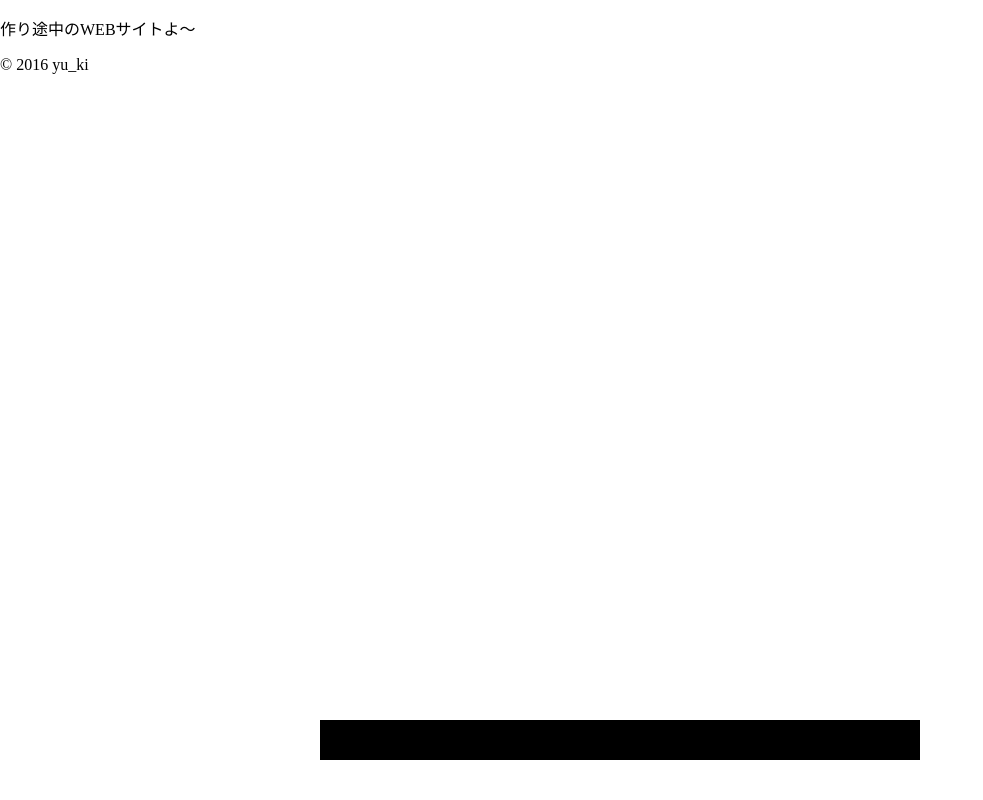
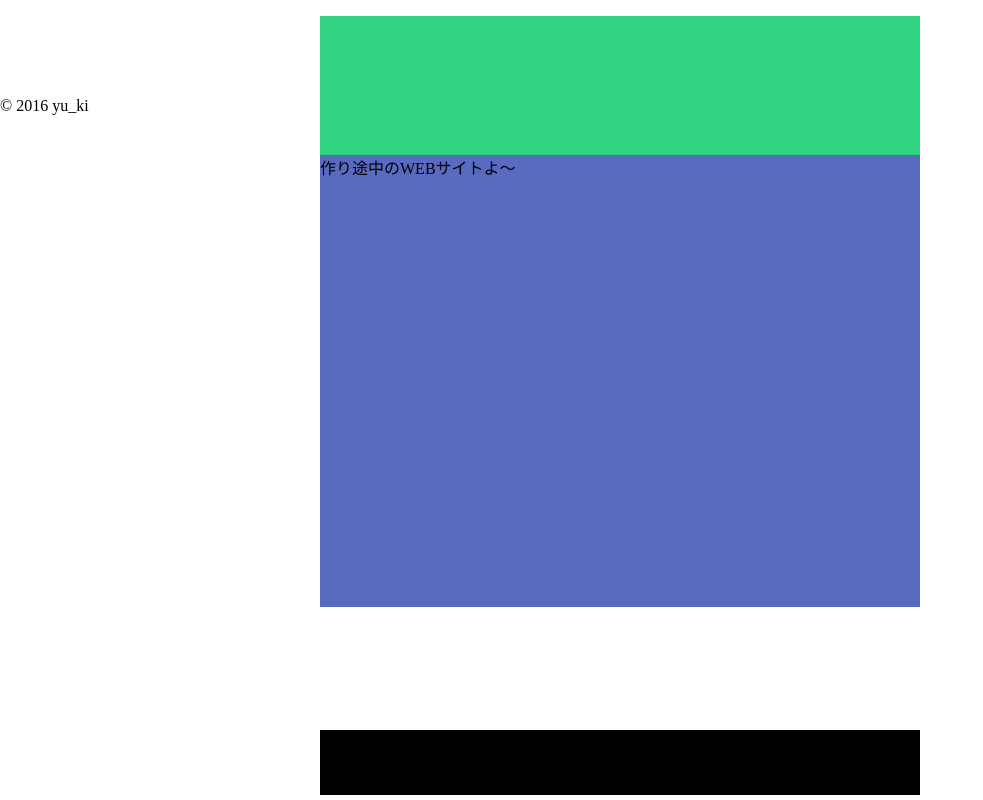
Before and after one commit to yuki9/yuki9.github.io, a plain HTML site: page index.html in a window 1280 px wide. Shown: the whole page, without its empty margins (0-983 px from the left). Drawn offline with Linux system fonts and the light colour scheme.

Commit message:
全体の構造(仮)
分かりやすく色を着けて。

```diff
--- a/index.html
+++ b/index.html
@@ -29,7 +29,7 @@
       </li>
     </ul>
   </div>
-  <p>&copy; 2016 yu_ki</p>
+  <p class="copyRights">&copy; 2016 yu_ki</p>
  </div>
 </body>
 </html>
--- a/style.css
+++ b/style.css
@@ -5,6 +5,30 @@ body {
   margin: 0;
   background-color: rgba(#afa4a4, 0.1);
 }
+
+.contents{
+
+}
+
+.header{
+position: absolute;
+width: 600px;
+height: 140px;
+right: 25%;
+left: 25%;
+background-color: rgb(48, 212, 128)
+}
+
+.mainContents {
+  position: absolute;
+  width: 600px;
+  height: 452px;
+  top: 155px;
+  right: 25%;
+  left: 25%;
+  background-color: rgb(89, 107, 193)
+}
+
 .menu-trigger.active {
 	-webkit-transform: rotate(360deg);
 	transform: rotate(360deg);
@@ -20,13 +44,17 @@ body {
 .menu-trigger.active span:nth-of-type(3) {
 	opacity: 0;
 }
+
 .bottomArea {
   position: absolute;;
   width: 600px;
-  height: 40px;
-　margin: auto;
-right: 25%;
-left: 25%;
-  bottom: 5%;
+  height: 65px;
+  right: 25%;
+  left: 25%;
+  bottom: 5px;
   background-color: #000000;
 }
+
+.copyRights {
+line-height: 180px;
+}
```
